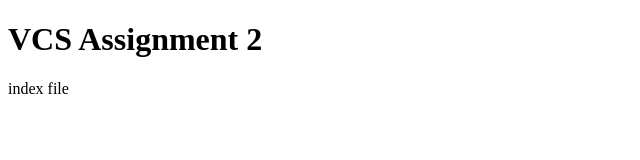
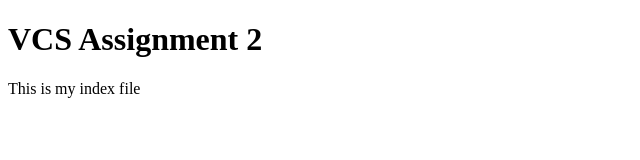
Before and after one commit to KeerthanaBandi/cd_vcs_assignment2, a plain HTML site: page exercise9/index.html in a window 1280 px wide. Shown: the full height of the page, 0-640 px from the left. Drawn offline with Linux system fonts and the light colour scheme.

Commit message:
modified index.html file in main branch

```diff
--- a/exercise9/index.html
+++ b/exercise9/index.html
@@ -4,7 +4,7 @@
 
 <h1>VCS Assignment 2</h1>
 
-<p>index file</p>
+<p>This is my index file</p>
 
 </body>
 </html>
```
